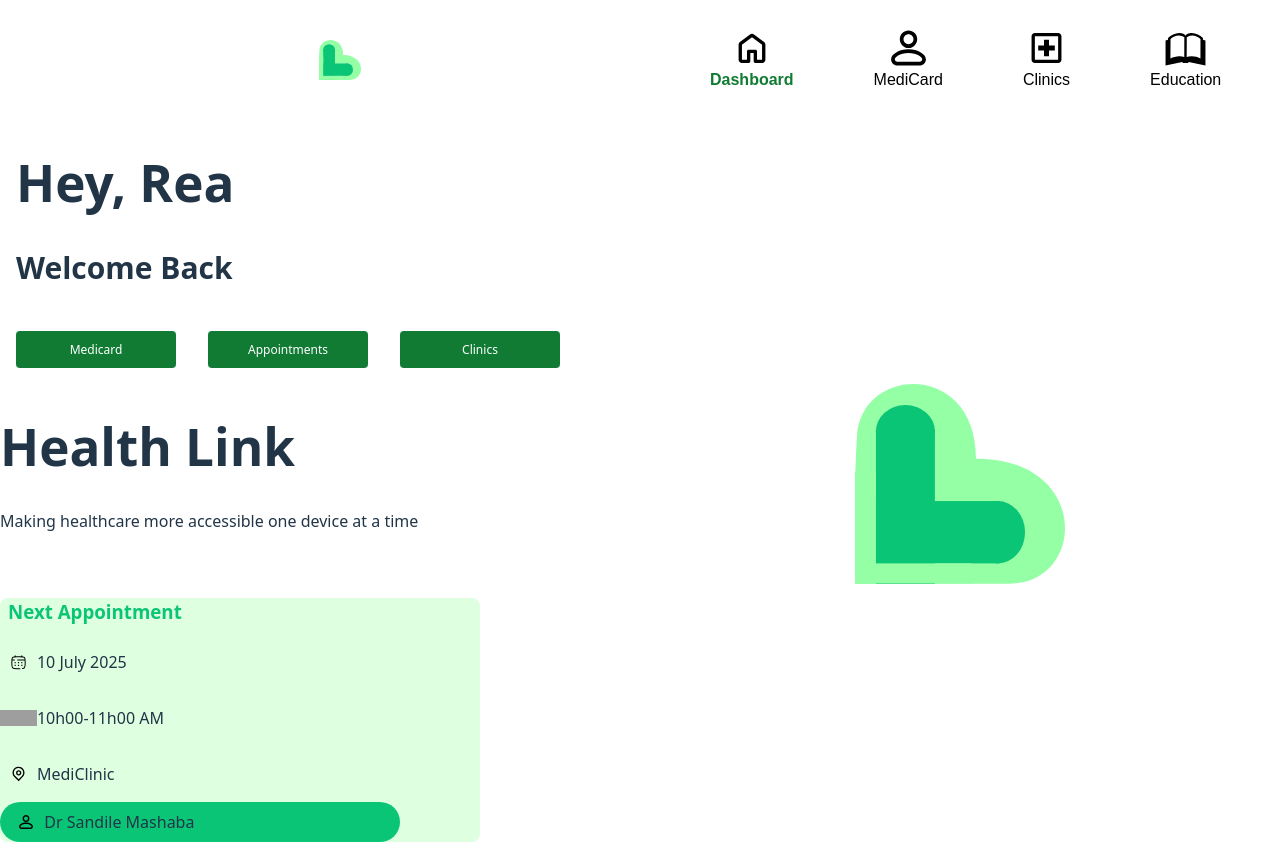
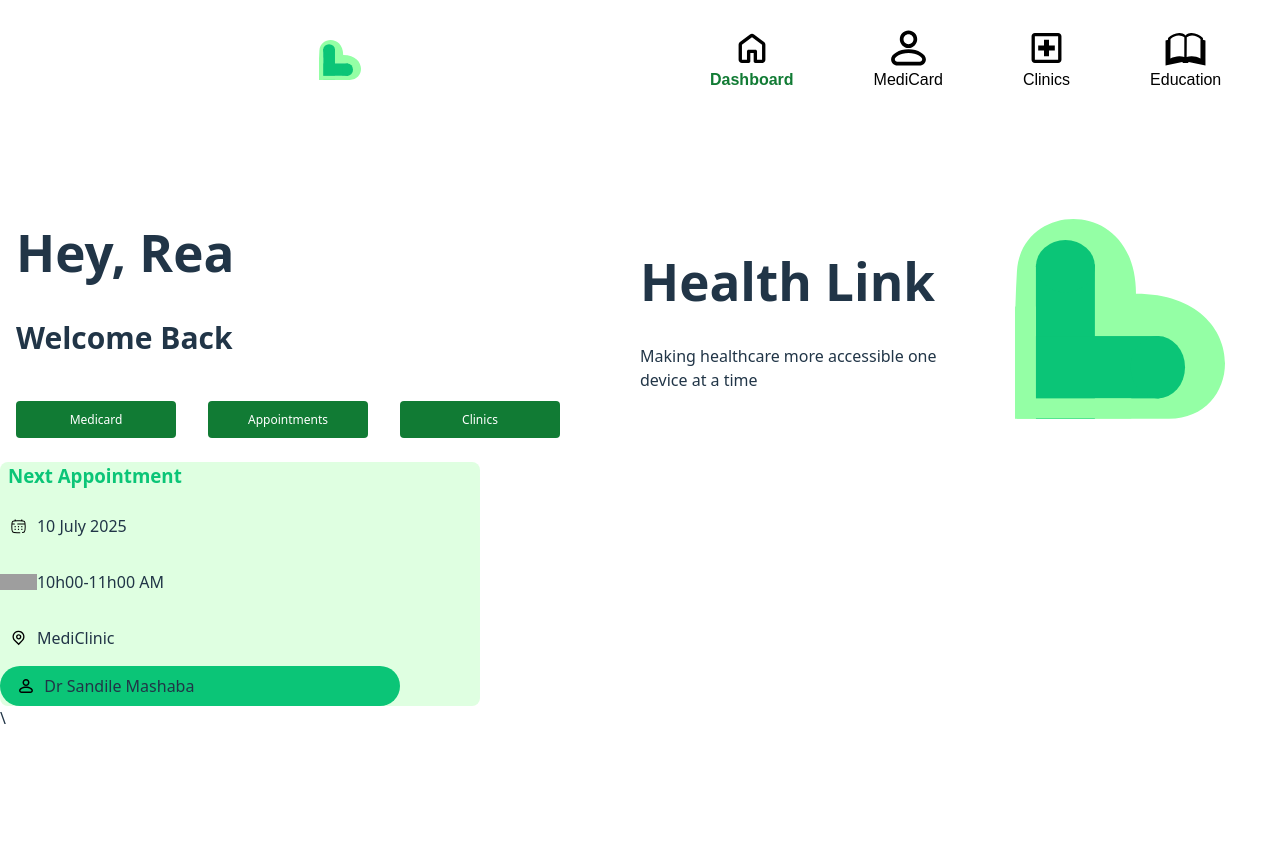
Before and after one commit to reaapunzell/HealthLink, a React (Vite) app in the folder health-link/: page /dashboard in a window 1280 px wide. Shown: the top 842 px of the page. After the commit the page ends 800 px from the top, so only its background shows below. Built offline with nearby package versions, Linux system fonts and the light colour scheme; grey boxes are pictures that could not be loaded.

Commit message:
dashboard css for components

```diff
--- a/health-link/src/assets/style.css
+++ b/health-link/src/assets/style.css
@@ -512,3 +512,24 @@ li.appointment {
   margin: 0px;
   text-align: left;
 }
+
+.dashboard-container {
+  display: grid;
+  grid-template-rows: 1fr auto;
+  grid-template-areas: "main" "footer";
+}
+
+.dashboard-main {
+  display: flex;
+  flex-direction: row;
+  align-items: center;
+}
+.welcome-component {
+  grid-area: main;
+  padding: 1.5 rem;
+  display: grid;
+}
+
+.dashboard-cards-container {
+  display: grid;
+}
--- a/health-link/src/pages/Dashboard.jsx
+++ b/health-link/src/pages/Dashboard.jsx
@@ -11,16 +11,23 @@ const Dashboard = () => {
     <div className="app-container">
       <Navigation />
 
-      <div>
+      <div className="dashboard-container">
+        <div className="dashboard-main">
+          <div className="welcome-component">
             <Welcome />
           </div>
 
-      <div>
+          <div className="info-component">
             <Info />
           </div>
+        </div>
 
+        <div className="dashboard-cards-container">
           <div>
             <NextAppointment />
+          </div>
+          \
+        </div>
       </div>
     </div>
   );
```
Lines whose indentation alone changed are shown as unchanged.
